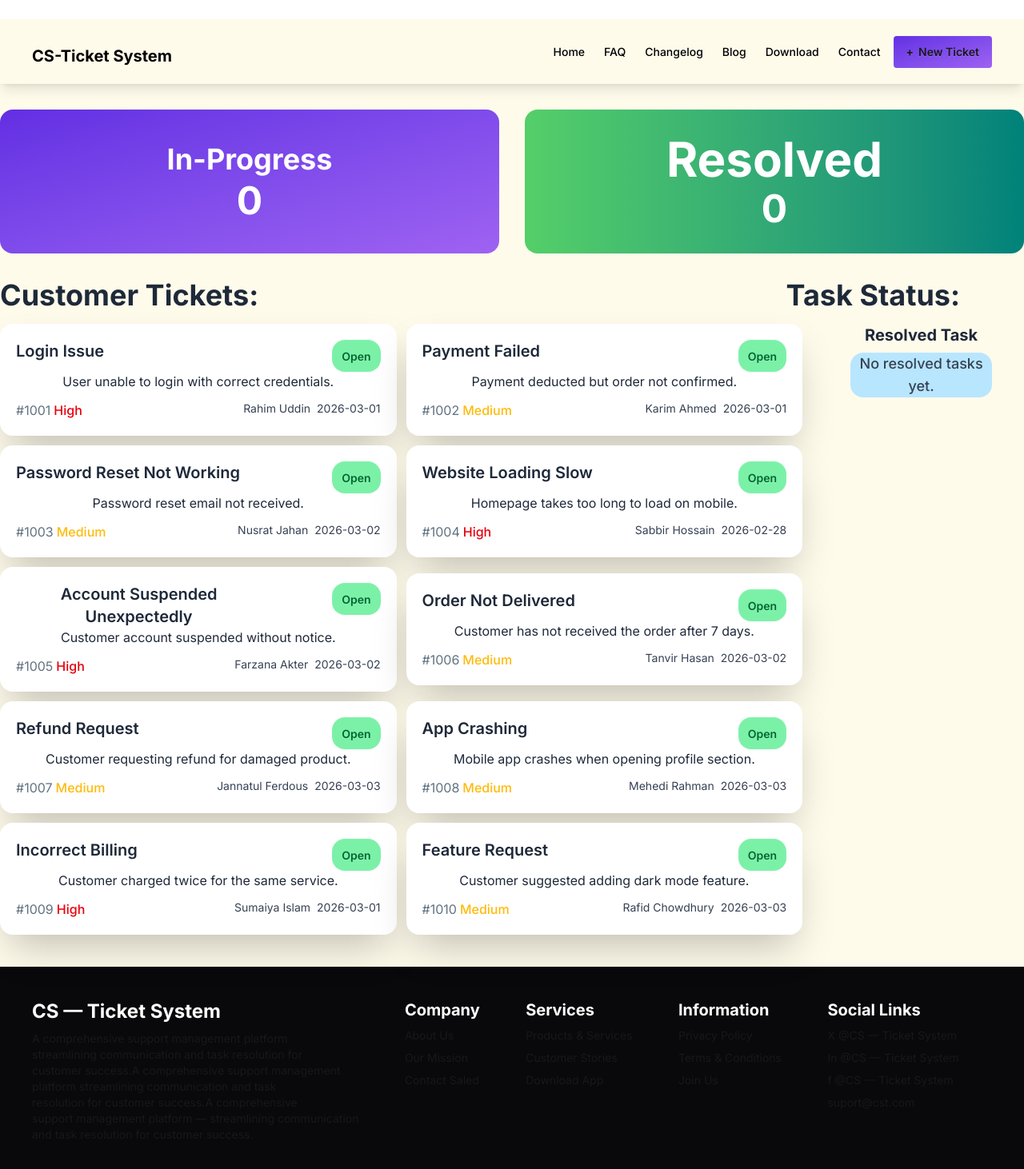
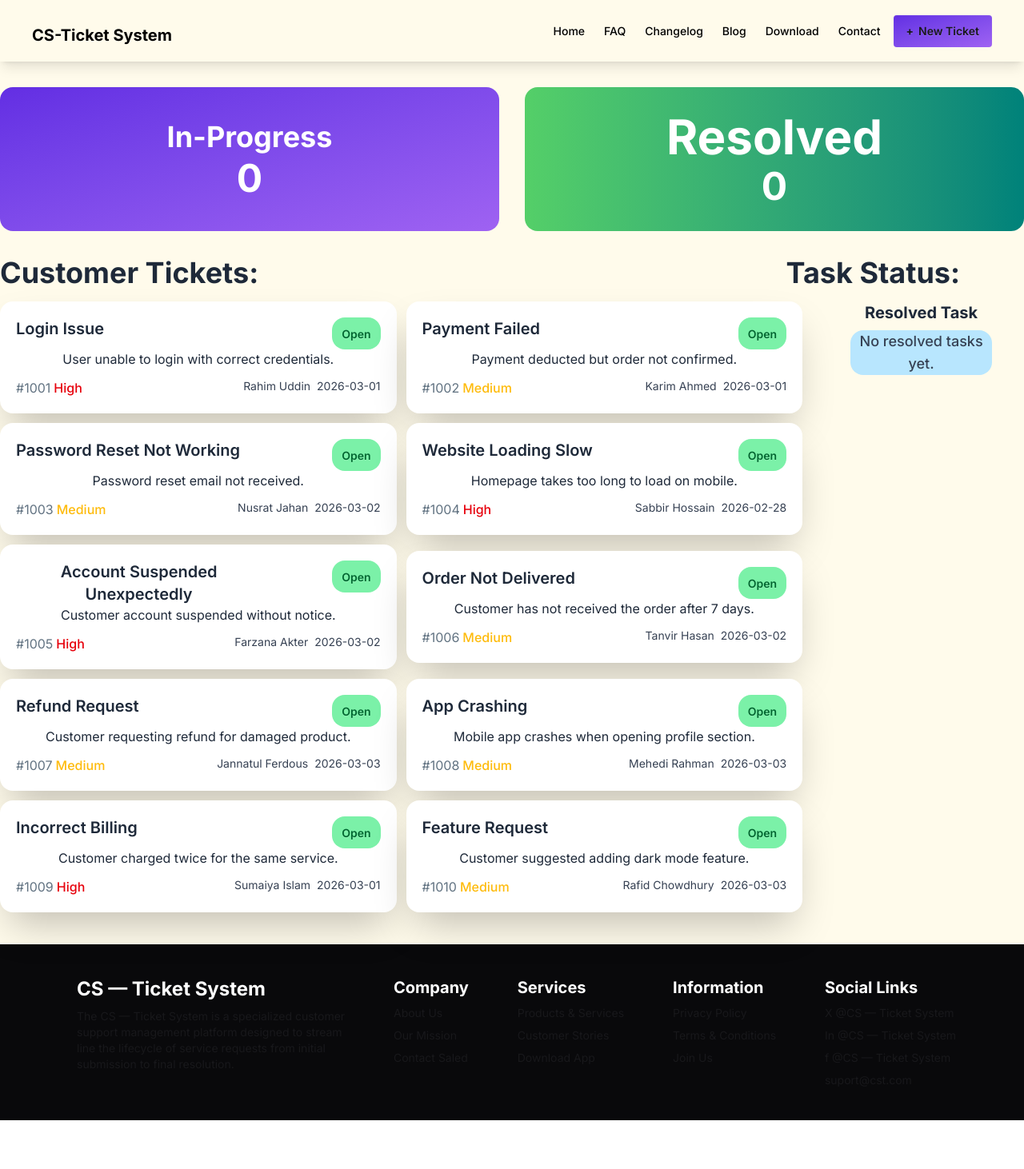
Before and after one commit to ShalehAhmedh/Customer-Support-Ticket-Service, a React (Vite) app: page / in a window 1280 px wide. Shown: the top 1462 px of the page at 80% size. After the commit the page ends 1401 px from the top, so only its background shows below. Built offline with nearby package versions, Linux system fonts and the light colour scheme.

Commit message:
Some modifications and trying some functionality to make better

```diff
--- a/src/App.jsx
+++ b/src/App.jsx
@@ -30,6 +30,7 @@ const removedInProgress=(t)=>{
   console.log(filteredTicket);
   setSelectedTicket(filteredTicket);
 }
+
   return (
     <>
       <Navbar></Navbar>
--- a/src/Components/CustomerTickets/CustomerTickets.jsx
+++ b/src/Components/CustomerTickets/CustomerTickets.jsx
@@ -2,9 +2,15 @@ import React, { use } from 'react';
 import Ticket from '../Ticket/Ticket';
 import InProgressCard from '../InProgressCard/InProgressCard';
 
-const CustomerTickets = ({ ticketsPromise, inProgress, setInProgress, selectedTicket, setSelectedTicket,resolvedCount,setResolvedCount,removedInProgress}) => {
+const CustomerTickets = ({ ticketsPromise, inProgress, setInProgress, selectedTicket, setSelectedTicket,resolvedCount,setResolvedCount,removedInProgress,removedTicket}) => {
     const tickets = use(ticketsPromise)
     // console.log(selectedTicket);
+
+//     const removedTicket=(p)=>{
+//         console.log(p);
+//         const filteredTickets=tickets.filter(tick=>tick.id!==p.id);
+// }
+
     return (
 
 
@@ -12,12 +18,12 @@ const CustomerTickets = ({ ticketsPromise, inProgress, setInProgress, selectedTi
         <div className='flex max-w-7xl mx-auto'>
             <div className='max-w-5xl grid grid-cols-1 md:grid-cols-2 gap-3'>
                 {
-                    tickets.map(ticket => <Ticket removedInProgress={removedInProgress} selectedTicket={selectedTicket} setSelectedTicket={setSelectedTicket}  inProgress={inProgress} setInProgress={setInProgress} ticket={ticket}></Ticket>)
+                    tickets.map(ticket => <Ticket key={ticket.id} removedInProgress={removedInProgress} selectedTicket={selectedTicket} setSelectedTicket={setSelectedTicket}  inProgress={inProgress} setInProgress={setInProgress} ticket={ticket}></Ticket>)
                 }
             </div>
-            <div className='grid grid-cols-1/2 ml-5 text-center'>
+            <div className='grid grid-cols-1 md:grid-cols-1/2 ml-5 text-center'>
                 {
-                    selectedTicket.map(ticket => <InProgressCard removedInProgress={removedInProgress} inProgress={inProgress} setInProgress={setInProgress} resolvedCount={resolvedCount} setResolvedCount={setResolvedCount} ticket={ticket}></InProgressCard>)
+                    selectedTicket.map(ticket => <InProgressCard tickets={tickets} removedTicket={removedTicket} removedInProgress={removedInProgress} inProgress={inProgress} setInProgress={setInProgress} resolvedCount={resolvedCount} setResolvedCount={setResolvedCount} ticket={ticket}></InProgressCard>)
                 }
                 <div className='mx-10'>
                     <p className='text-xl font-bold text-gray-800 mb-2'>Resolved Task</p>
--- a/src/Components/Footer/Footer.jsx
+++ b/src/Components/Footer/Footer.jsx
@@ -3,9 +3,9 @@ import React from 'react';
 const Footer = () => {
     return (
         <footer className="footer sm:footer-horizontal bg-neutral p-10 mt-10">
-  <nav>
+  <nav className='pl-14'>
     <h6 className="font-bold text-white text-2xl">CS — Ticket System</h6>
-    <p>A comprehensive support management platform<br></br>streamlining communication and task resolution for<br></br> customer success.A comprehensive support management<br></br> platform streamlining communication and task<br></br> resolution  for customer success.A comprehensive  <br></br>support management platform — streamlining communication<br></br> and task resolution for customer success.</p>
+    <p>The CS — Ticket System is a specialized customer <br/> support management platform designed to stream <br /> line the lifecycle of service requests from initial <br /> submission to final resolution.</p>
   </nav>
   <nav>
     <h6 className="font-bold text-white text-xl">Company</h6>
--- a/src/Components/InProgressCard/InProgressCard.jsx
+++ b/src/Components/InProgressCard/InProgressCard.jsx
@@ -2,13 +2,18 @@ import React from 'react';
 import { useState } from 'react'
 import { toast } from 'react-toastify';
 
-const InProgressCard = ({ticket,resolvedCount,setResolvedCount,inProgress,setInProgress,removedInProgress}) => {
+const InProgressCard = ({ticket,resolvedCount,setResolvedCount,inProgress,setInProgress,removedInProgress,removedTicket, tickets}) => {
     // console.log(resolvedCount);
     // const [isVisible, setIsVisible] = React.useState(true);
     const [isSelected, setIsSelected]=useState(false);
     const handleRemove=()=>{
-        removedInProgress(ticket);
+        removedInProgress();
     }
+
+    // const handleRemovedTicket=()=>{
+    //     removedTicket();
+    // }
+
     return (
         <div className=''>
             <div className='bg-white rounded-2xl ml-8'>
@@ -16,6 +21,7 @@ const InProgressCard = ({ticket,resolvedCount,setResolvedCount,inProgress,setInP
                 <button onClick={() => {
                     toast("Ticket Resolved!!");
                     handleRemove();
+                    handleRemovedTicket();
                     setIsSelected(true);
                     setResolvedCount(resolvedCount + 1);
                     setInProgress(inProgress-1);
--- a/src/Components/Navbar/Navbar.jsx
+++ b/src/Components/Navbar/Navbar.jsx
@@ -2,7 +2,7 @@ import React from 'react';
 
 const Navbar = () => {
     return (
-        <div className="shadow-lg mx-auto px-10 py-4 mt-6">
+        <div className="shadow-lg mx-auto px-10 py-3.5">
             <div className="navbar-start">
                 <div className="dropdown hover:via-yellow-500">
                     <div tabIndex={0} role="button" className="btn btn-ghost lg:hidden">
@@ -32,7 +32,7 @@ const Navbar = () => {
                         <li className='text-black font-medium'><a>Contact</a></li>
                     </ul>
                 </div>
-                <a className="btn border-0  hover:via-yellow-500 bg-linear-to-br from-[#632EE3] to-[#9F62F2] items-center"><span className='font-bold'>+</span>New Ticket</a>
+                <a className="btn border-0  hover:via-purple-800 bg-linear-to-br from-[#632EE3] to-[#9F62F2] items-center"><span className='font-bold'>+</span>New Ticket</a>
             </div>
         </div>
     );
--- a/src/Components/Ticket/Ticket.jsx
+++ b/src/Components/Ticket/Ticket.jsx
@@ -11,8 +11,8 @@ const Ticket = ({ ticket, inProgress, setInProgress, selectedTicket, setSelected
                     setInProgress(inProgress + 1);
                     setSelectedTicket([...selectedTicket, ticket])
                 }}>
-            <div className='bg-white p-5 rounded-2xl shadow-2xl'>
-                <div className='flex justify-between gap-20'><p className='text-xl font-semibold text-gray-800'>{ticket.title}</p><button  className={`btn rounded-2xl border-0 ${isSelected ? "bg-[#F8F3B9] text-[#9C7700]" : "bg-green-300 text-green-800"} px-3 py-1 items-center ml-2`}>{isSelected ? "In Progress" : "Open"}</button></div>
+            <div className='hover:shadow-gray-500 bg-white p-5 rounded-2xl shadow-2xl'>
+                <div className='flex justify-between gap-20'><p className='text-xl font-semibold text-gray-800'>{ticket.title}</p><p  className={`btn rounded-2xl shadow-none border-0 ${isSelected ? "bg-[#F8F3B9] text-[#9C7700]" : "bg-green-300 text-green-800"} px-3 py-1 items-center ml-2`}>{isSelected ? "In Progress" : "Open"}</p></div>
                 <div><p className='text-gray-800'>{ticket.description}</p></div>
                 <div className='flex justify-between mt-3'>
                     <div className='text-[#627382] mr-2'>#{ticket.id}<span className={`ml-1 text-md font-medium ${ticket.priority == 'High' ? "text-red-600" : "text-[#FEBB0C]"}`}>{ticket.priority}</span></div>
```
